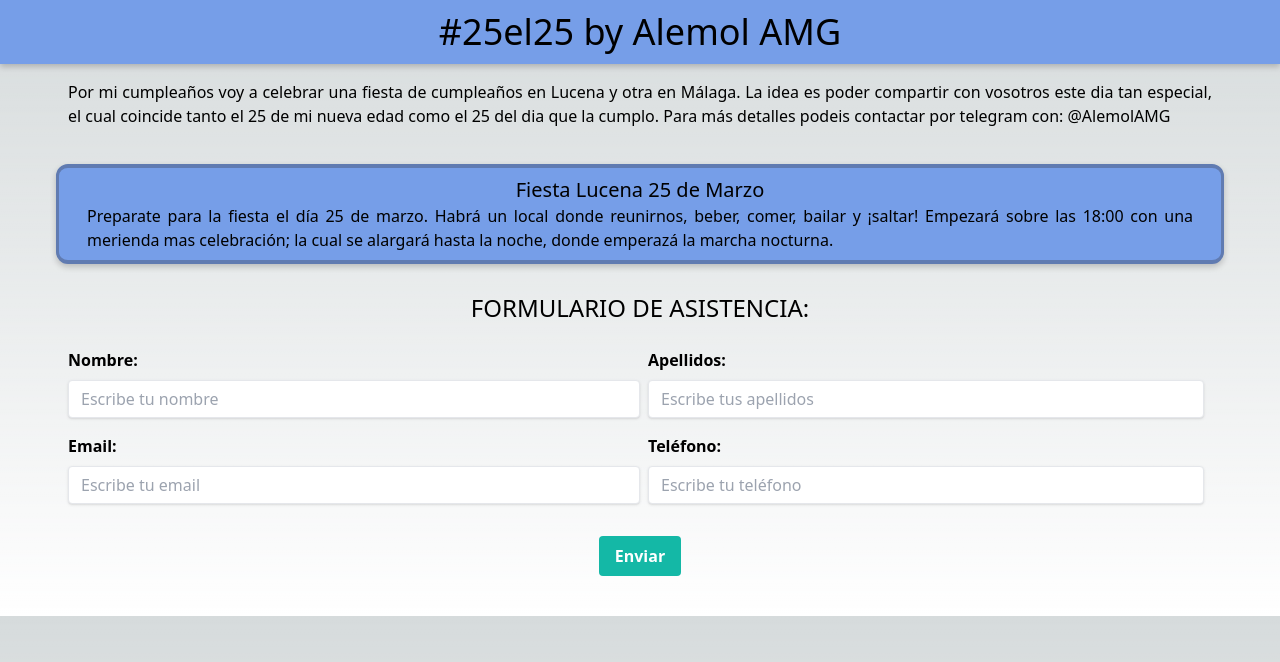
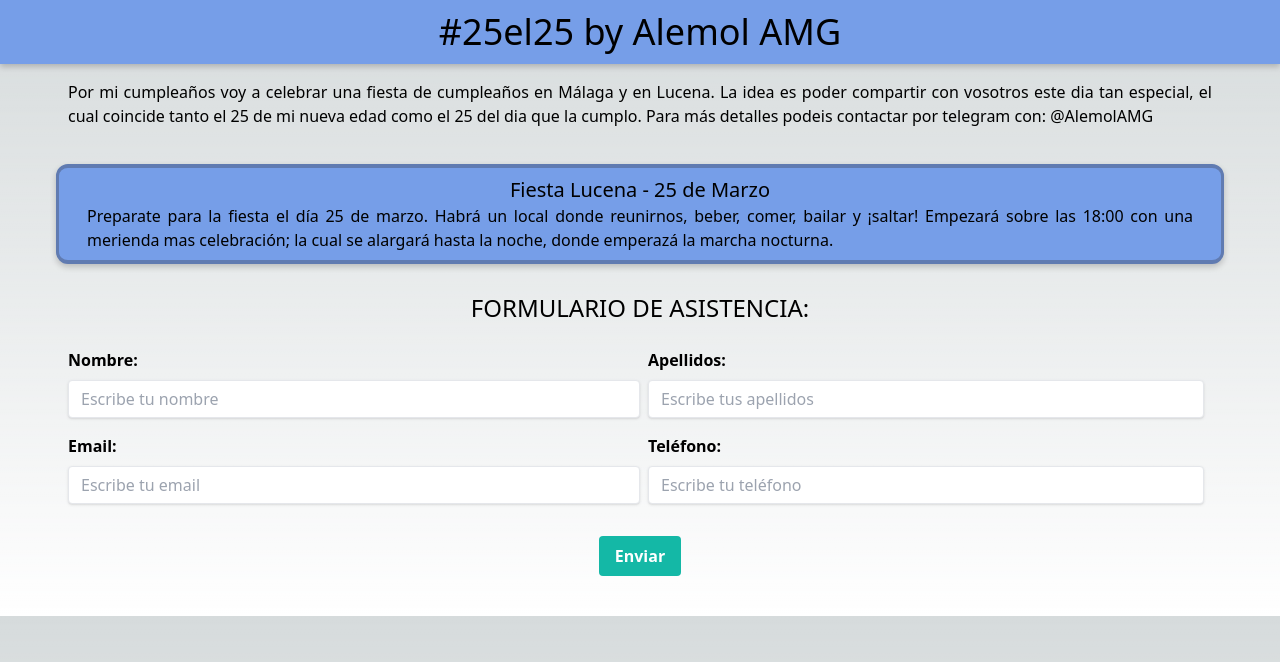
Before and after one commit to alemolamg/web-fiesta, a Next.js app: page / in a window 1280 px wide. Shown: the top 662 px of the page. Built offline with nearby package versions, Linux system fonts and the light colour scheme.

Commit message:
UPDATE Error of form

```diff
--- a/pages/index.tsx
+++ b/pages/index.tsx
@@ -12,13 +12,16 @@ export default function Home() {
   const { scrollYProgress } = useScroll()
   const scale = useTransform(scrollYProgress, [0, 1], [0.2, 1]);
 
-  console.log(' / \-----------------'+
-  ' \_,|                | '+
-  '    |    AlemolAMG   | '+
-  '    |  ,---------------'+
-    '    \_/______________/ ')
+  console.log(`
+  ###    ##       ######## ##     ##  #######  ##
+  ## ##   ##       ##       ###   ### ##     ## ##
+ ##   ##  ##       ##       #### #### ##     ## ##
+##     ## ##       ######   ## ### ## ##     ## ##
+######### ##       ##       ##     ## ##     ## ##
+##     ## ##       ##       ##     ## ##     ## ##
+##     ## ######## ######## ##     ##  #######  ########
 
-
+`)
 
   return (
     <>
@@ -43,7 +46,7 @@ export default function Home() {
             ease: [0, 0.71, 0.2, 1.01]
             }}
           >
-            Por mi cumpleaños voy a celebrar una fiesta de cumpleaños en Lucena y otra en Málaga.
+            Por mi cumpleaños voy a celebrar una fiesta de cumpleaños en Málaga y en Lucena.
             La idea es poder compartir con vosotros este dia tan especial, el cual coincide tanto el 25 de mi nueva edad como el 25 del dia que la cumplo.
             Para más detalles podeis contactar por telegram con: @AlemolAMG
           </motion.div>
@@ -66,7 +69,7 @@ export default function Home() {
               className={`${styles.tarjetaMalaga}`}
             ></Card> */}
             <Card
-              titulo="Fiesta Lucena 25 de Marzo"
+              titulo="Fiesta Lucena - 25 de Marzo"
               description="Preparate para la fiesta el día 25 de marzo. Habrá un local donde reunirnos, beber, comer, bailar y ¡saltar!
             Empezará sobre las 18:00 con una merienda mas celebración; la cual se alargará hasta la noche, donde emperazá la marcha nocturna."
               className={`${styles.tarjetaMalaga}`}
--- a/src/components/Form.tsx
+++ b/src/components/Form.tsx
@@ -11,7 +11,8 @@ const Form: FC<{}> = ({ }) => {
 
 
     const handleLocalidadChange = (event: ChangeEvent<HTMLInputElement>) => {
-        setLocalidad(event.target.value);
+        // setLocalidad(event.target.value)
+        "lucena";
     };
 
 
@@ -39,10 +40,10 @@ const Form: FC<{}> = ({ }) => {
            Apellidos: ${apellidos}
            Email: ${email}
            Teléfono: ${telefono}
-           Localidad: ${localidad}
+           Localidad: Lucena
          `);
         await supabase.from("personas").insert({
-            nombre, apellidos, email, telefono, lugar: localidad
+            nombre, apellidos, email, telefono, lugar: "lucena"
         })
 
         var formInfo = document.getElementById("formInfo") as HTMLDivElement;
@@ -126,8 +127,6 @@ const Form: FC<{}> = ({ }) => {
                         </div>
                     </div>
 
-                    <input type="hidden" name="localidad" value="lucena" onChange={handleLocalidadChange}/>
-
                     <h2 id="formInfo" className="hidden my-3 py-2 text-green-600 uppercase text-2xl text-center">Formulario Enviado</h2>
 
                     <div className="flex justify-center my-3 py-1">
```
